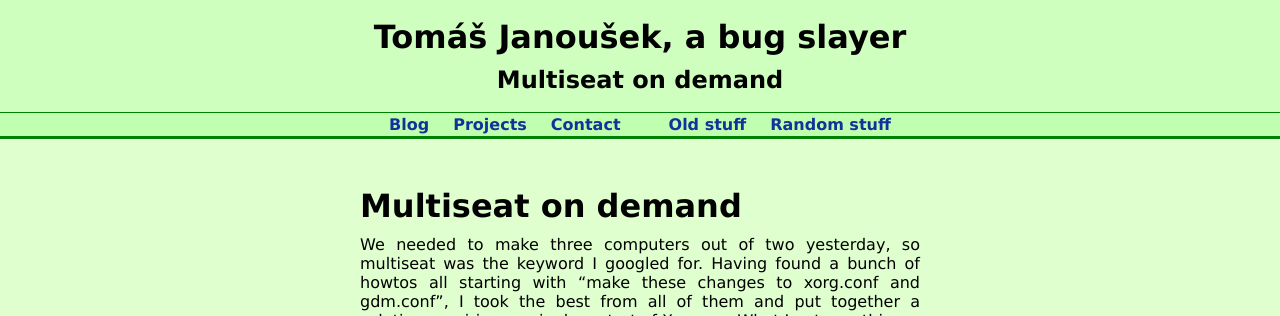
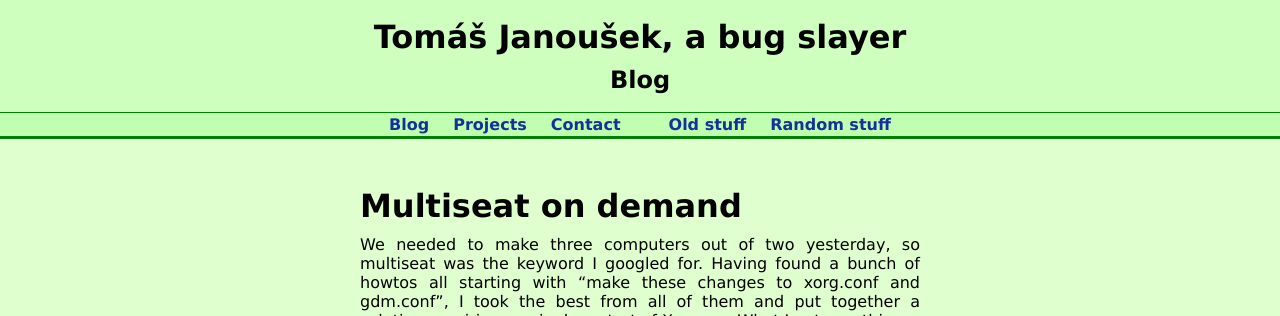
Before and after one commit to liskin/work.lisk.in, a Jekyll site: the page built from _posts/2009-11-22-multiseat-on-demand.md, in a window 1280 px wide and 900 px high, cut to the strip 0-316 px from the top of the window. Built offline with Jekyll 4.4.1, drawn with Linux system fonts in a browser that asks for light colours; Markdown is read by kramdown in place of the engine named in the settings.

Commit message:
blog fix

```diff
--- a/_includes/top.html
+++ b/_includes/nav.html
@@ -1,7 +1,3 @@
-	<div id="nadpis">
-	    <h1 class="center">Tomáš Janoušek, a bug slayer</h1>
-	    <h2 class="center">{{ page.title }}</h2>
-	</div>
 	<div id="navupdiv"><div id="navdiv"><ul id="nav">
 	    <li><a href="/"><strong>Blog</strong></a></li>
 	    <li><a href="/projects/"><strong>Projects</strong></a></li>
--- a/_layouts/default.html
+++ b/_layouts/default.html
@@ -1,7 +1,11 @@
 {% include header-doc.html %}
 	<title>{{ page.title }} — Tomáš Janoušek, a bug slayer</title>
 {% include header-page.html %}
-{% include top.html %}
+	<div id="nadpis">
+	    <h1 class="center">Tomáš Janoušek, a bug slayer</h1>
+	    <h2 class="center">{{ page.title }}</h2>
+	</div>
+{% include nav.html %}
 
 	<div id="content">
 	    {{ content }}
--- a/_layouts/post.html
+++ b/_layouts/post.html
@@ -1,12 +1,14 @@
-{% assign blogtitle = page.title %}
-{% assign page.title = 'Blog' %}
 {% include header-doc.html %}
-	<title>{{ page.title }} — Tomáš Janoušek, a bug slayer</title>
+	<title>{{ page.title }} — Blog — Tomáš Janoušek, a bug slayer</title>
 {% include header-page.html %}
-{% include top.html %}
+	<div id="nadpis">
+	    <h1 class="center">Tomáš Janoušek, a bug slayer</h1>
+	    <h2 class="center">Blog</h2>
+	</div>
+{% include nav.html %}
 
 	<div id="content">
-	    <h1>{{ blogtitle }}</h1>
+	    <h1>{{ page.title }}</h1>
 	    {{ content }}
 	</div>
 
```
